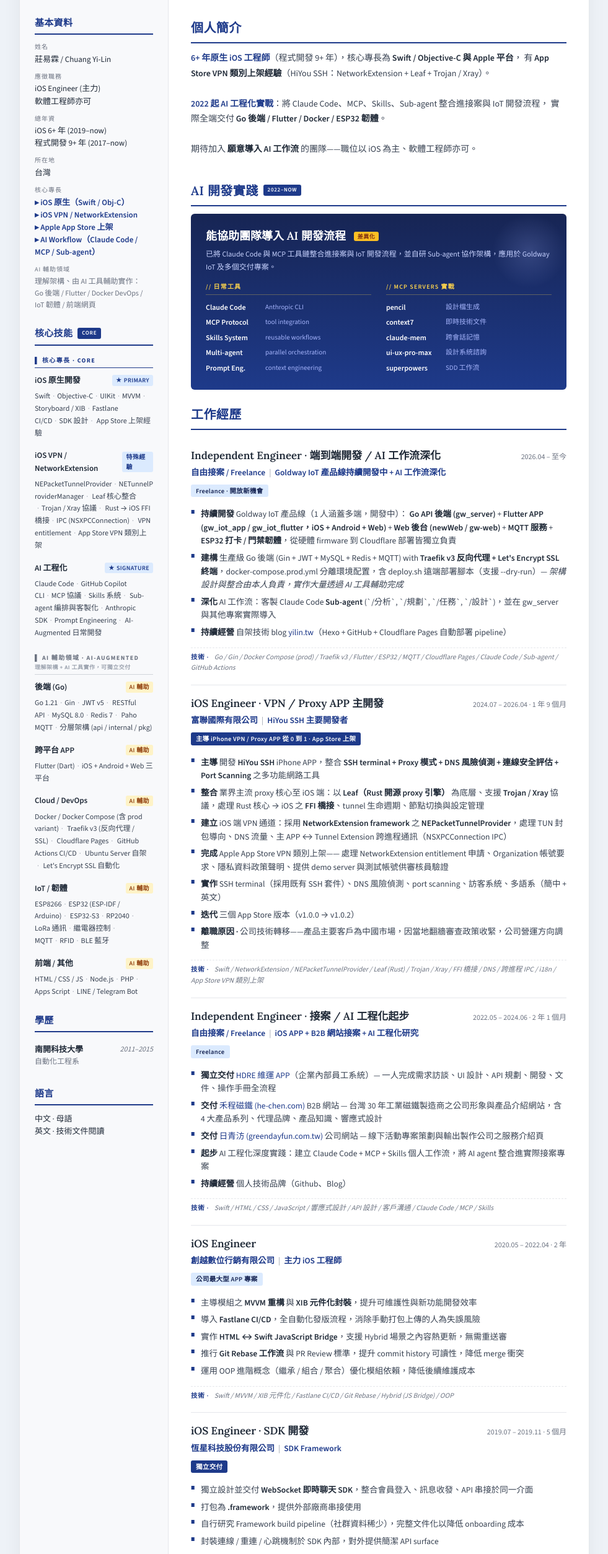
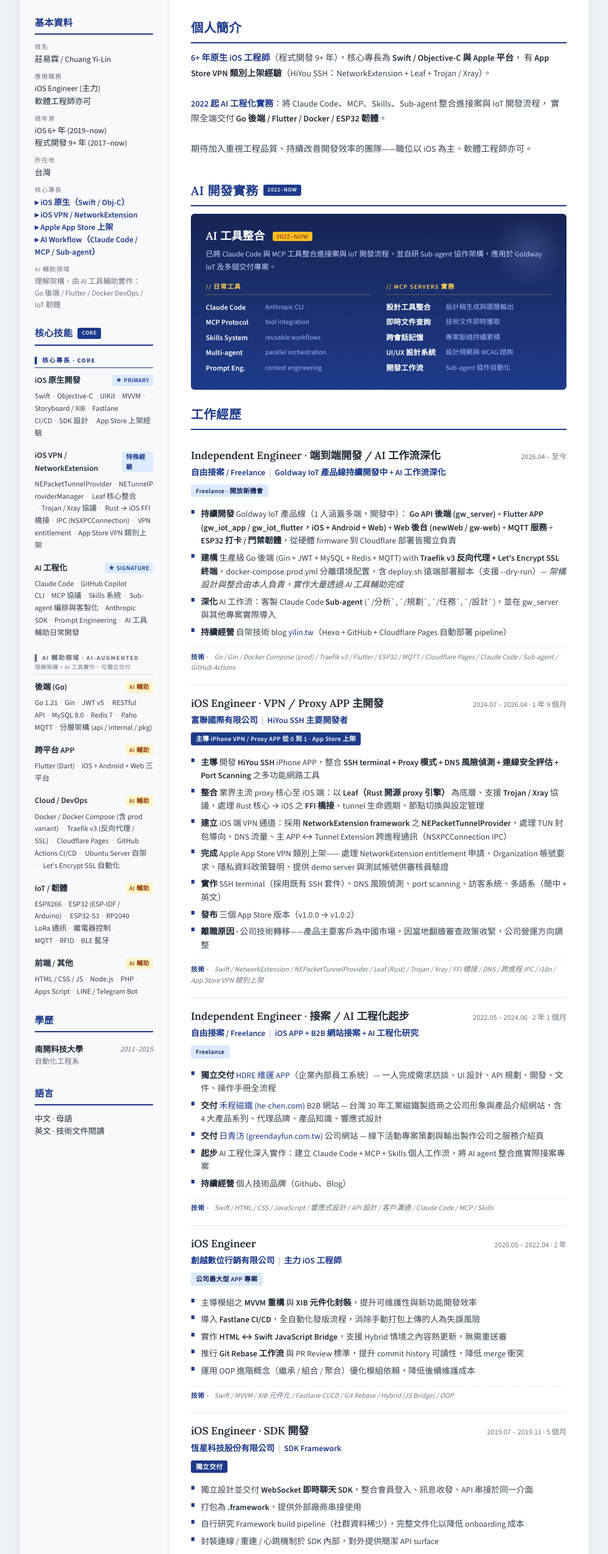
Before and after one commit to YiLin-Zhuang/YiLin-Zhuang.github.io, a plain HTML site: page resume/index.html in a window 1280 px wide. Shown: the part 246-2754 px from the top of the page at 62% size, without its empty margins (149-1130 px from the left). Drawn offline with nearby package versions, Linux system fonts and the light colour scheme.

Commit message:
Add files via upload

```diff
--- a/resume/index.html
+++ b/resume/index.html
@@ -112,6 +112,11 @@
   .body{grid-template-columns:1fr}
   .aside{border-right:none; border-bottom:1px solid var(--hair); padding:24px 20px}
   .main{padding:24px 20px}
+}
+@media(max-width:720px){
+  .skill-list{font-size:11px;line-height:1.5}
+  .skill-cat{margin-bottom:12px}
+  .skill-cat-name{font-size:12px}
 }
 
 /* Section heads */
@@ -366,7 +371,7 @@
     <div class="head-info">
       <h1>莊易霖 <span class="en">Chuang Yi-Lin</span></h1>
       <div class="title">
-        <strong>Senior iOS Engineer</strong> · AI-Augmented Cross-Stack Developer
+        <strong>Senior iOS Engineer</strong> · Full-Stack IoT & AI Developer
       </div>
       <div class="head-contact">
         <a class="item" href="mailto:chuang@yilin.tw">
@@ -389,7 +394,7 @@
     </div>
     <div class="head-stats">
       <div class="s"><div class="n">6+</div><div class="l">YRS iOS</div></div>
-      <div class="s"><div class="n">12+</div><div class="l">SHIPPED</div></div>
+      <div class="s"><div class="n">6+</div><div class="l">SHIPPED</div></div>
       <div class="s"><div class="n">VPN</div><div class="l">App 上架</div></div>
       <div class="s"><div class="n">AI</div><div class="l">輔助全端</div></div>
     </div>
@@ -432,7 +437,7 @@
           <div class="lbl">AI 輔助領域</div>
           <div class="val" style="color:var(--muted); font-size:12px; line-height:1.6">
             理解架構、由 AI 工具輔助實作：<br>
-            Go 後端 / Flutter / Docker DevOps / IoT 韌體 / 前端網頁
+            Go 後端 / Flutter / Docker DevOps / IoT 韌體
           </div>
         </div>
       </div>
@@ -478,7 +483,7 @@
           <div class="skill-list">
             Claude Code<span class="sep">·</span>GitHub Copilot CLI<span class="sep">·</span>MCP 協議<span class="sep">·</span>Skills 系統<span class="sep">·</span>
             Sub-agent 編排與客製化<span class="sep">·</span>Anthropic SDK<span class="sep">·</span>Prompt Engineering<span class="sep">·</span>
-            AI-Augmented 日常開發
+            AI 工具輔助日常開發
           </div>
         </div>
 
@@ -583,20 +588,20 @@
           <span class="nv">6+ 年原生 iOS 工程師</span>（程式開發 9+ 年），核心專長為 <strong>Swift / Objective-C 與 Apple 平台</strong>，
           有 <strong>App Store VPN 類別上架經驗</strong>（HiYou SSH：NetworkExtension + Leaf + Trojan / Xray）。
           <br><br>
-          <span class="nv">2022 起 AI 工程化實戰</span>：將 Claude Code、MCP、Skills、Sub-agent 整合進接案與 IoT 開發流程，
+          <span class="nv">2022 起 AI 工程化實務</span>：將 Claude Code、MCP、Skills、Sub-agent 整合進接案與 IoT 開發流程，
           實際全端交付 <strong>Go 後端 / Flutter / Docker / ESP32 韌體</strong>。
           <br><br>
-          期待加入 <strong>願意導入 AI 工作流</strong> 的團隊——職位以 iOS 為主、軟體工程師亦可。
+          期待加入重視工程品質、持續改善開發效率的團隊——職位以 iOS 為主、軟體工程師亦可。
         </p>
       </div>
 
       <!-- AI signature box -->
       <div class="section">
-        <h3 class="section-h">AI 開發實踐 <span class="badge">2022–NOW</span></h3>
+        <h3 class="section-h">AI 開發實務 <span class="badge">2022–NOW</span></h3>
         <div class="ai-box">
-          <div class="ai-h">能協助團隊導入 AI 開發流程 <span class="badge">差異化</span></div>
+          <div class="ai-h">AI 工具整合 <span class="badge">2022–NOW</span></div>
           <p class="ai-sub">
-            已將 Claude Code 與 MCP 工具鏈整合進接案與 IoT 開發流程，並自研 Sub-agent 協作架構，應用於 Goldway IoT 及多個交付專案。
+            已將 Claude Code 與 MCP 工具整合進接案與 IoT 開發流程，並自研 Sub-agent 協作架構，應用於 Goldway IoT 及多個交付專案。
           </p>
           <div class="ai-grid">
             <div class="col">
@@ -610,13 +615,13 @@
               </ul>
             </div>
             <div class="col">
-              <h5>// MCP Servers 實戰</h5>
+              <h5>// MCP Servers 實務</h5>
               <ul>
-                <li><span class="t">pencil</span><span class="d">設計檔生成</span></li>
-                <li><span class="t">context7</span><span class="d">即時技術文件</span></li>
-                <li><span class="t">claude-mem</span><span class="d">跨會話記憶</span></li>
-                <li><span class="t">ui-ux-pro-max</span><span class="d">設計系統諮詢</span></li>
-                <li><span class="t">superpowers</span><span class="d">SDD 工作流</span></li>
+                <li><span class="t">設計工具整合</span><span class="d">設計稿生成與圖層輸出</span></li>
+                <li><span class="t">即時文件查詢</span><span class="d">技術文件即時獲取</span></li>
+                <li><span class="t">跨會話記憶</span><span class="d">專案脈絡持續累積</span></li>
+                <li><span class="t">UI/UX 設計系統</span><span class="d">設計規範與 WCAG 諮詢</span></li>
+                <li><span class="t">開發工作流</span><span class="d">Sub-agent 協作自動化</span></li>
               </ul>
             </div>
           </div>
@@ -659,7 +664,7 @@
             <li><strong>建立</strong> iOS 端 VPN 通道：採用 <strong>NetworkExtension framework</strong> 之 <strong>NEPacketTunnelProvider</strong>，處理 TUN 封包導向、DNS 流量、主 APP ↔ Tunnel Extension 跨進程通訊（NSXPCConnection IPC）</li>
             <li><strong>完成</strong> <span class="nv">Apple App Store VPN 類別上架</span>—— 處理 NetworkExtension entitlement 申請、Organization 帳號要求、隱私資料政策聲明、提供 demo server 與測試帳號供審核員驗證</li>
             <li><strong>實作</strong> SSH terminal（採用既有 SSH 套件）、DNS 風險偵測、port scanning、訪客系統、多語系（簡中 + 英文）</li>
-            <li><strong>迭代</strong> 三個 App Store 版本（v1.0.0 → v1.0.2）</li>
+            <li><strong>發布</strong> 三個 App Store 版本（v1.0.0 → v1.0.2）</li>
             <li><strong>離職原因 ·</strong> 公司技術轉移——產品主要客戶為中國市場，因當地翻牆審查政策收緊，公司營運方向調整</li>
           </ul>
           <p class="exp-tech"><strong>技術 ·</strong> Swift / NetworkExtension / NEPacketTunnelProvider / Leaf (Rust) / Trojan / Xray / FFI 橋接 / DNS / 跨進程 IPC / i18n / App Store VPN 類別上架</p>
@@ -676,7 +681,7 @@
             <li><strong>獨立交付</strong> <a href="https://om-webapi.solar-hd.com/app/index.html" target="_blank">HDRE 維運 APP</a>（企業內部員工系統）— 一人完成需求訪談、UI 設計、API 規劃、開發、文件、操作手冊全流程</li>
             <li><strong>交付</strong> <a href="https://he-chen.com" target="_blank">禾程磁鐵 (he-chen.com)</a> B2B 網站 — 台灣 30 年工業磁鐵製造商之公司形象與產品介紹網站，含 4 大產品系列、代理品牌、產品知識、響應式設計</li>
             <li><strong>交付</strong> <a href="https://www.greendayfun.com.tw" target="_blank">日青汸 (greendayfun.com.tw)</a> 公司網站 — 線下活動專案策劃與輸出製作公司之服務介紹頁</li>
-            <li><strong>起步</strong> AI 工程化深度實踐：建立 Claude Code + MCP + Skills 個人工作流，將 AI agent 整合進實際接案專案</li>
+            <li><strong>起步</strong> AI 工程化深入實作：建立 Claude Code + MCP + Skills 個人工作流，將 AI agent 整合進實際接案專案</li>
             <li><strong>持續經營</strong> 個人技術品牌（Github、Blog）</li>
           </ul>
           <p class="exp-tech"><strong>技術 ·</strong> Swift / HTML / CSS / JavaScript / 響應式設計 / API 設計 / 客戶溝通 / Claude Code / MCP / Skills</p>
@@ -692,7 +697,7 @@
           <ul>
             <li>主導模組之 <strong>MVVM 重構</strong> 與 <strong>XIB 元件化封裝</strong>，提升可維護性與新功能開發效率</li>
             <li>導入 <strong>Fastlane CI/CD</strong>，全自動化發版流程，消除手動打包上傳的人為失誤風險</li>
-            <li>實作 <strong>HTML ↔ Swift JavaScript Bridge</strong>，支援 Hybrid 場景之內容熱更新，無需重送審</li>
+            <li>實作 <strong>HTML ↔ Swift JavaScript Bridge</strong>，支援 Hybrid 情境之內容熱更新，無需重送審</li>
             <li>推行 <strong>Git Rebase 工作流</strong> 與 PR Review 標準，提升 commit history 可讀性，降低 merge 衝突</li>
             <li>運用 OOP 進階概念（繼承 / 組合 / 聚合）優化模組依賴，降低後續維護成本</li>
           </ul>
@@ -729,7 +734,7 @@
           <div class="exp-co">慶宇行銷科技有限公司<span class="sep">|</span>智能門禁系統</div>
           <ul>
             <li>維護 <strong>RFID + 藍牙 + 網路通訊</strong> 整合系統，第一線排除韌體與連線問題</li>
-            <li>累積無線通訊協議實戰經驗，為後續 IoT 端到端專案奠定基礎</li>
+            <li>累積無線通訊協議實務經驗，為後續 IoT 端到端專案奠定基礎</li>
           </ul>
           <p class="exp-tech"><strong>技術 ·</strong> RFID / BLE 藍牙 / 硬體維運</p>
         </div>
@@ -745,7 +750,7 @@
             <li>獨立建置並維運 <strong>MQTT Broker (Ubuntu Server)</strong>，支援多裝置同時連線與遠端門禁控制</li>
             <li>開發 <strong>iOS APP</strong> 串接 MQTT，將開關門指令以低延遲推送至遠端硬體</li>
             <li>整合 <strong>ESP8266 韌體</strong>，完成「APP → MQTT → ESP8266 → 物理門禁」端到端通訊鏈並實際部署上線</li>
-            <li>一人涵蓋三端架構設計（Server / APP / 硬體韌體），是少見的端到端 IoT 實戰經驗</li>
+            <li>一人涵蓋三端架構設計（Server / APP / 硬體韌體），是少見的端到端 IoT 實務經驗</li>
           </ul>
           <p class="exp-tech">
             <strong>技術 ·</strong>
```
Also changed, not shown: resume/resume-2026.html (+6 -6 lines).
